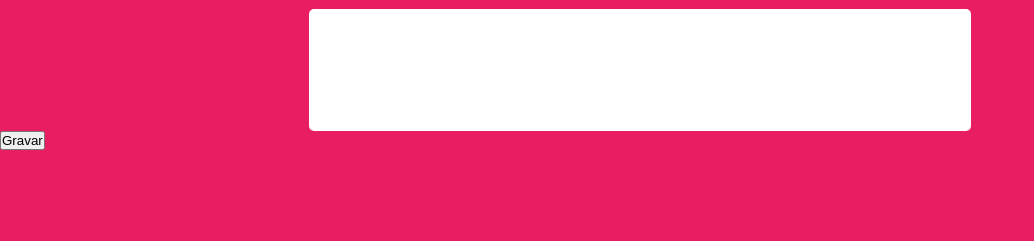
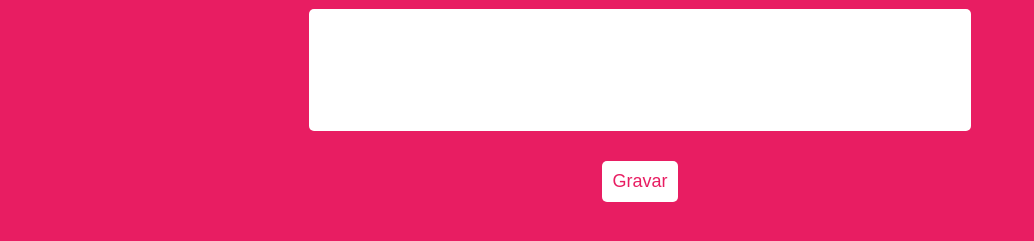
Before and after one commit to clovisdasilvaneto/speechRecognition, a plain HTML site: page meu_artigo.html in a window 1280 px wide. Shown: the part 129-370 px from the top of the page, without its empty margins (0-1034 px from the left). Drawn offline with Linux system fonts and the light colour scheme.

```diff
--- a/meu_artigo.html
+++ b/meu_artigo.html
@@ -78,6 +78,18 @@
 transform: rotateZ(-30deg);
 top: 190px;
 		}
+
+	#rect {
+		display: block;
+		margin: 30px auto;
+		background: #fff;
+		padding: 10px;
+		border: none;
+		font-size: 18px;
+		border-radius: 5px;
+		color: rgb(232, 29, 98);
+		font-family: arial;
+	}
 	</style>
 </head>
 <body>
```
